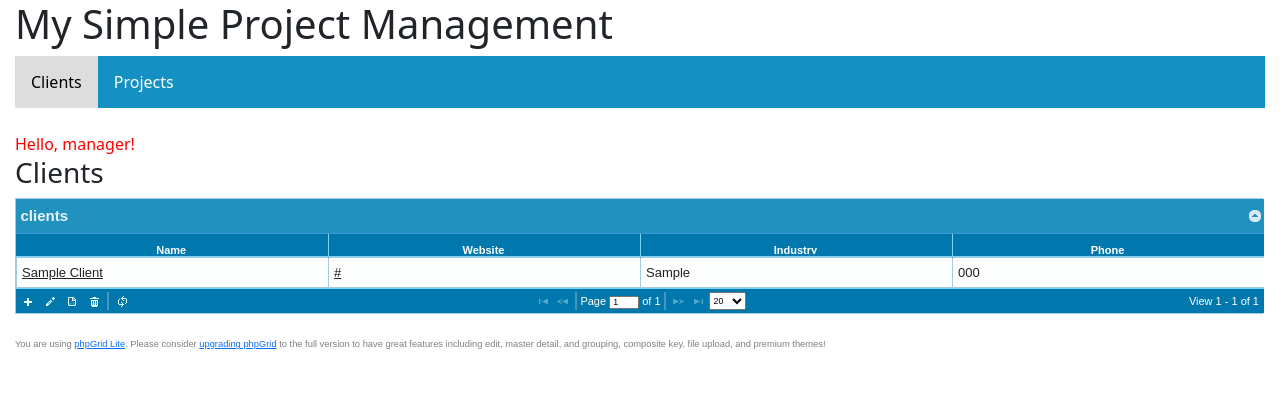
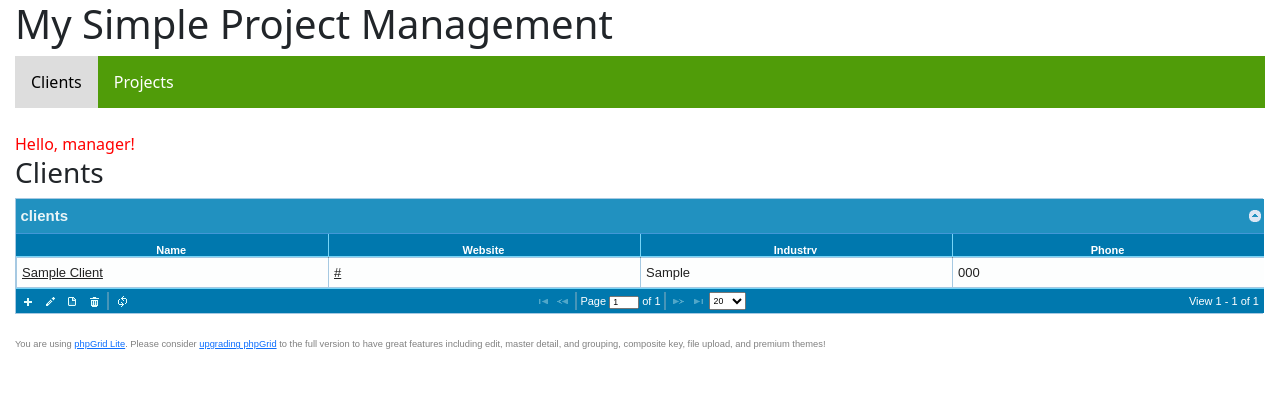
Before and after one commit to GitNoe/freecodecamp-php-mysql-project, a PHP site: page /php/manager/clients.php in a window 1280 px wide. Shown: the top 420 px of the page. Run offline with PHP 8.4, Linux system fonts and the light colour scheme; tables that the repository leaves empty or names only in its code hold one stand-in row (values such as "Sample post"); lists and menus that the app fills with data are empty.

Commit message:
Update style.css

```diff
--- a/css/style.css
+++ b/css/style.css
@@ -14,7 +14,7 @@ body {
     margin: 0;
     padding: 0;
     overflow: hidden;
-    background-color: #1590C2;
+    background-color: #509c09;
 }
 #menu ul li {float: left;}
 #menu  ul li a {
```
